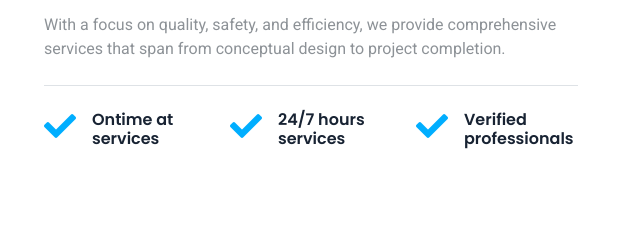
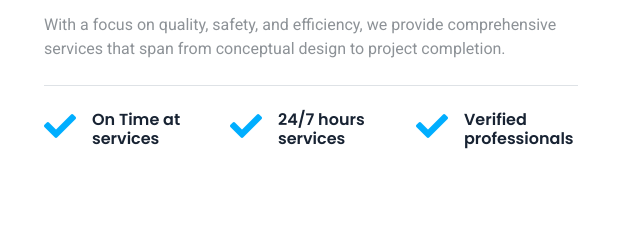
Before and after one commit to Richieconcept/home-repair-website-template, a plain HTML site: page index.html in a window 1280 px wide. Shown: the part 1293-1520 px from the top of the page, 620-1260 px from the left. Drawn offline with nearby package versions, Linux system fonts and the light colour scheme.

Commit message:
corrected

```diff
--- a/index.html
+++ b/index.html
@@ -188,7 +188,7 @@
                             <div class="row g-4">
                                 <div class="col-sm-4 d-flex wow fadeIn" data-wow-delay="0.1s">
                                     <i class="fa fa-check fa-2x text-color flex-shrink-0 me-3"></i>
-                                    <h6 class="mb-0">Ontime at services</h6>
+                                    <h6 class="mb-0">On Time at services</h6>
                                 </div>
                                 <div class="col-sm-4 d-flex wow fadeIn" data-wow-delay="0.3s">
                                     <i class="fa fa-check fa-2x text-color flex-shrink-0 me-3"></i>
```
